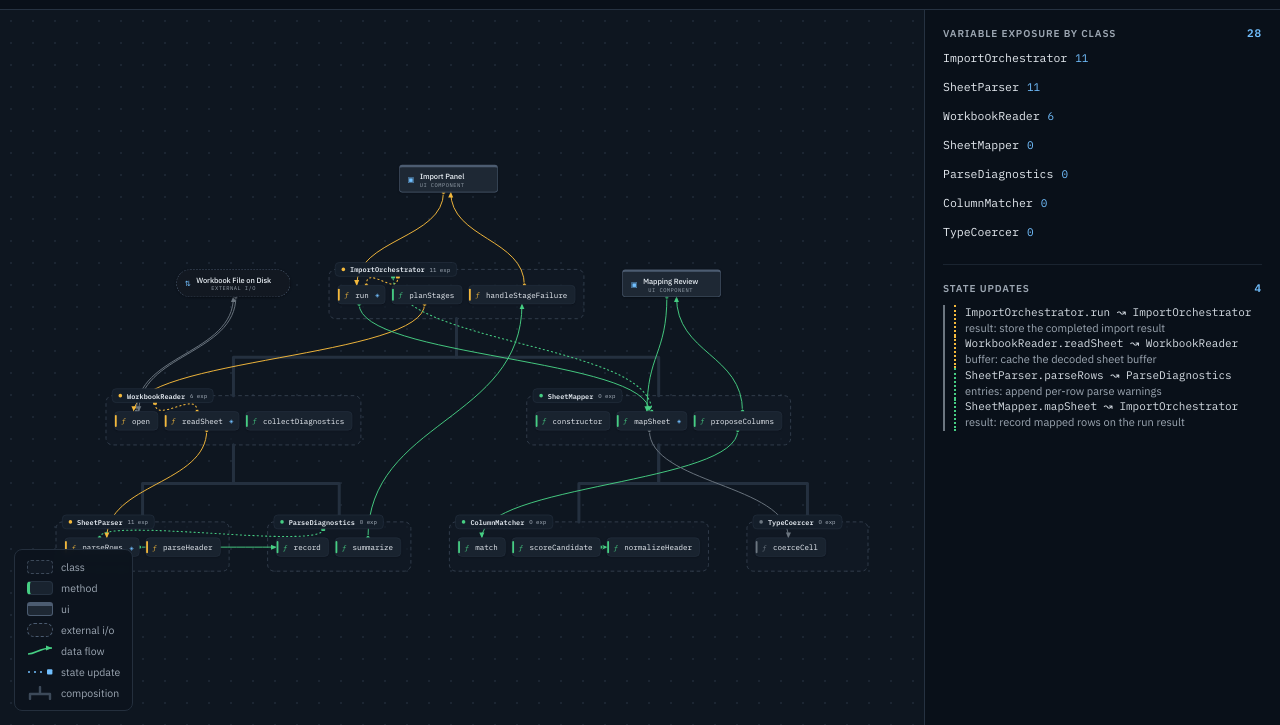
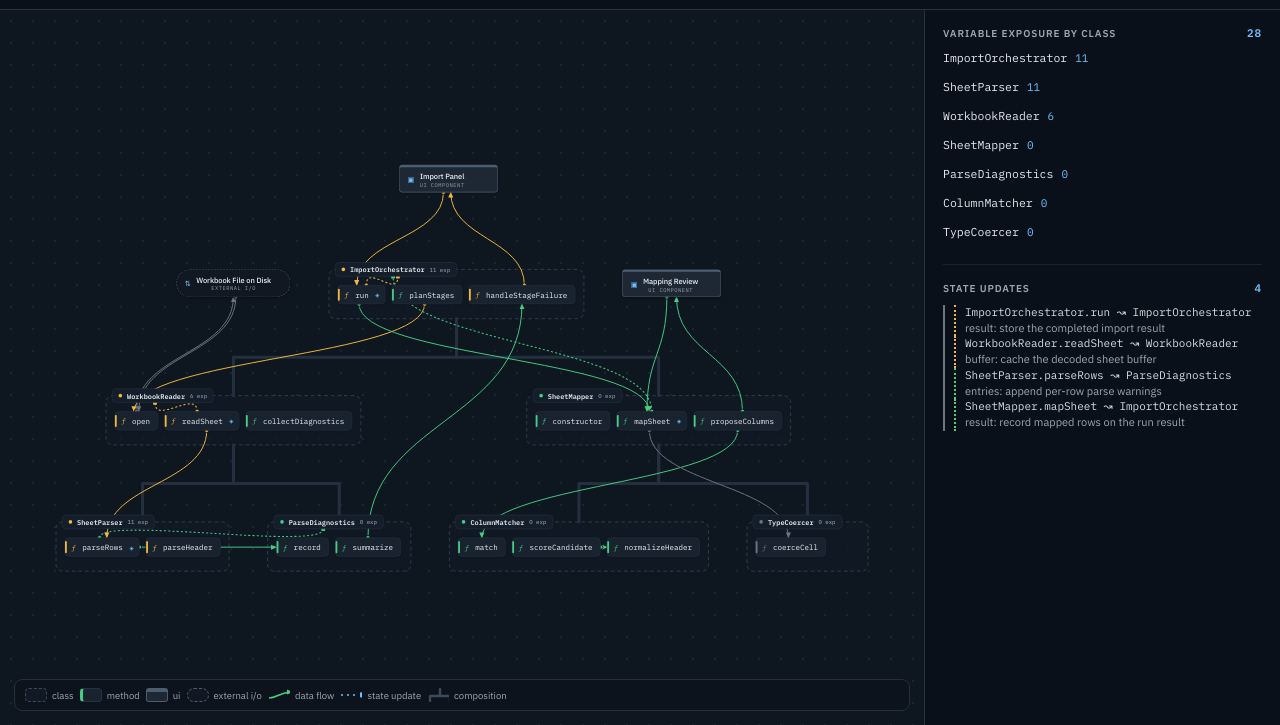
Before and after one commit to dtang27182/ai-coding-toolkit, a website built with Vite: page hld-gen/visualizer/index.html in a window 1280 px wide. Shown: the part 75-800 px from the top of the page. Built offline with nearby package versions, Linux system fonts and the light colour scheme.

Commit message:
Adjust visualizer legend placement

```diff
--- a/hld-gen/visualizer/src/styles.css
+++ b/hld-gen/visualizer/src/styles.css
@@ -460,12 +460,16 @@ button:focus-visible,
 .graph-legend {
   position: absolute;
   bottom: 14px;
+  right: 14px;
   left: 14px;
   z-index: 5;
   display: flex;
-  flex-direction: column;
-  gap: 7px;
-  padding: 10px 12px;
+  flex-direction: row;
+  flex-wrap: nowrap;
+  align-items: center;
+  justify-content: flex-start;
+  gap: 6px;
+  padding: 8px 10px;
   border: 1px solid oklch(0.3 0.03 255);
   border-radius: 8px;
   background: oklch(0.19 0.022 255 / 0.92);
@@ -476,23 +480,27 @@ button:focus-visible,
 .shape-key {
   display: flex;
   align-items: center;
-  gap: 8px;
+  gap: 5px;
   height: 14px;
 }
 
 .shape-key span:last-child {
-  font-size: 10.5px;
+  font-size: 9.5px;
   color: var(--muted);
   white-space: nowrap;
 }
 
 .shape-sample {
-  width: 26px;
+  width: 22px;
   height: 14px;
   flex: 0 0 auto;
   border: 1px dashed oklch(0.4 0.032 255);
   border-radius: 4px;
   background: oklch(0.212 0.024 255);
+}
+
+.shape-key svg {
+  width: 22px;
 }
 
 .shape-sample.method {
```
